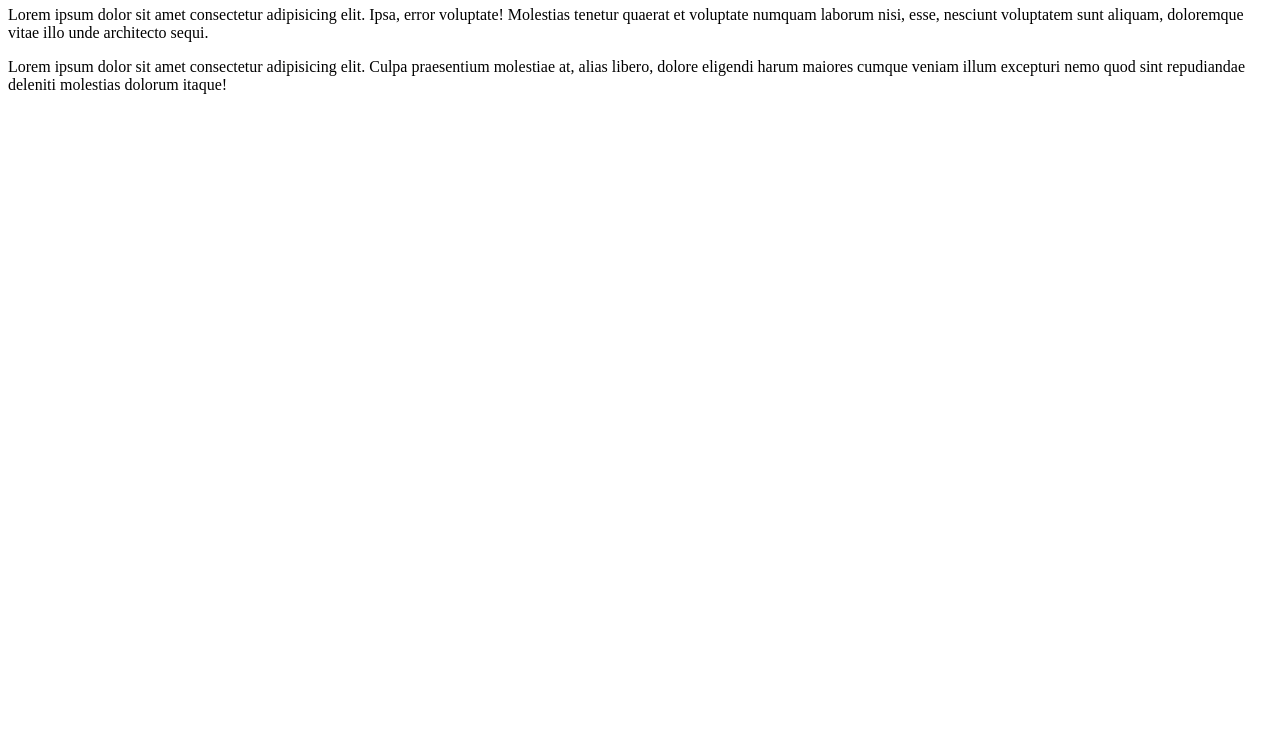
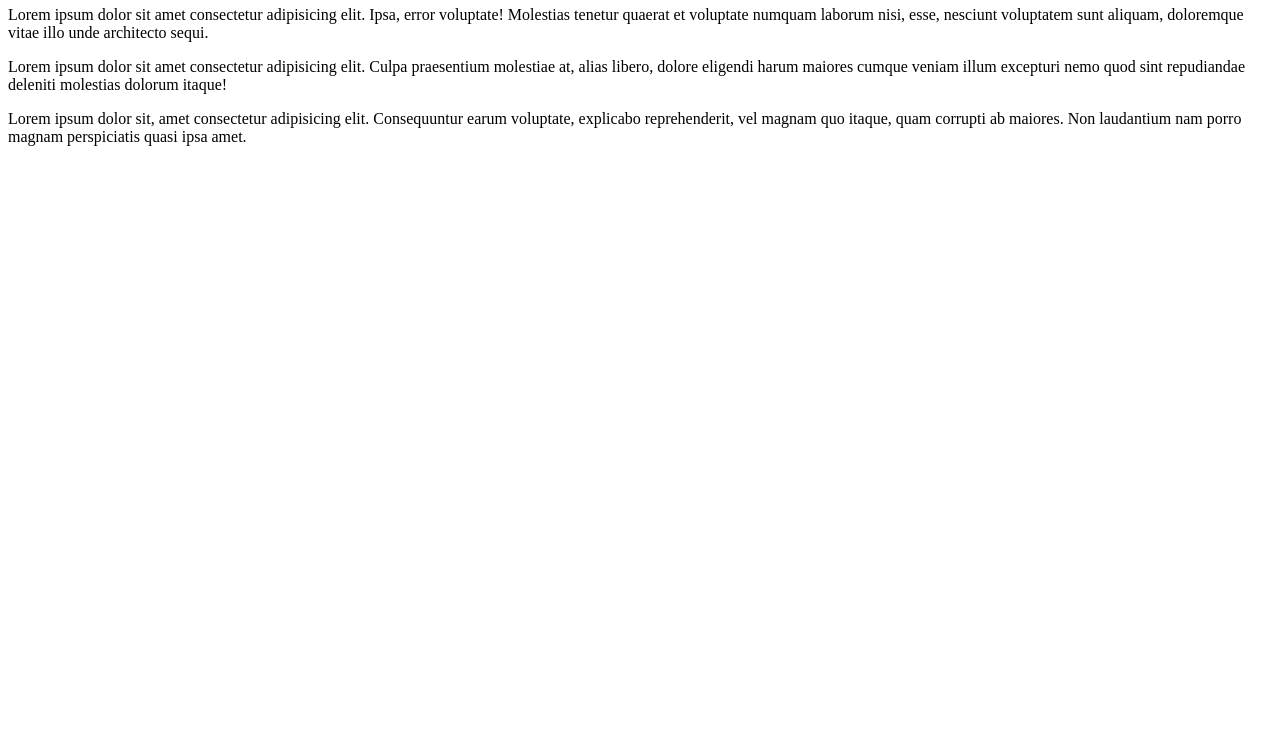
Before and after one commit to Dinral/goit-trial-repositor, a plain HTML site: page index.html in a window 1280 px wide. Shown: the part 60-800 px from the top of the page. Drawn offline with Linux system fonts and the light colour scheme.

Commit message:
new lorem with article

```diff
--- a/index.html
+++ b/index.html
@@ -11,3 +11,9 @@
   molestiae at, alias libero, dolore eligendi harum maiores cumque veniam illum
   excepturi nemo quod sint repudiandae deleniti molestias dolorum itaque!
 </p>
+
+<article>
+  Lorem ipsum dolor sit, amet consectetur adipisicing elit. Consequuntur earum
+  voluptate, explicabo reprehenderit, vel magnam quo itaque, quam corrupti ab
+  maiores. Non laudantium nam porro magnam perspiciatis quasi ipsa amet.
+</article>
```
